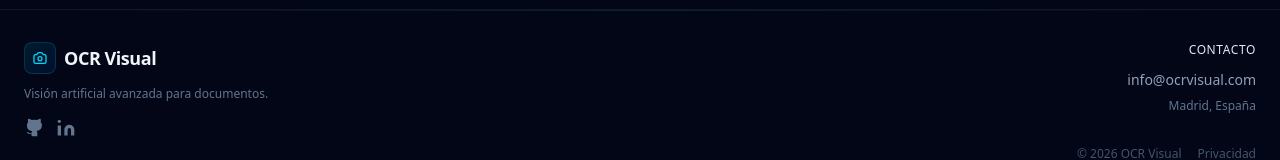
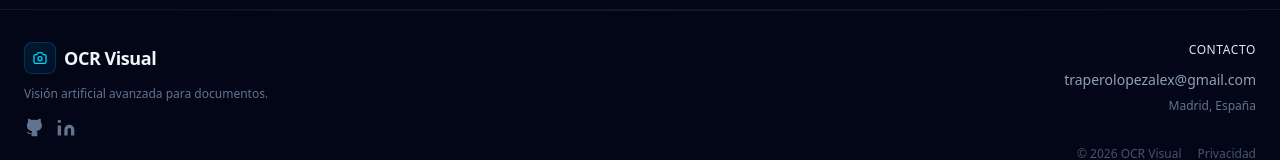
Before and after one commit to alextra05/OCR, a React (Vite) app in the folder ocr-visual/: page / in a window 1280 px wide. Shown: the part 2971-3131 px from the top of the page. Built offline with nearby package versions, Linux system fonts and the light colour scheme.

Commit message:
Cambios en el footer

```diff
--- a/ocr-visual/src/Footer.jsx
+++ b/ocr-visual/src/Footer.jsx
@@ -29,14 +29,16 @@ const Footer = () => {
                         {/* Socials Inline */}
                         <div className="flex gap-3 mt-1">
                             {[
-                                { name: 'Github', path: 'M9 19c-5 1.5-5-2.5-7-3m14 6v-3.87a3.37 3.37 0 00-.94-2.61c3.14-.35 6.44-1.54 6.44-7A5.44 5.44 0 0020 4.77 5.07 5.07 0 0019.91 1S18.73.65 16 2.48a13.38 13.38 0 00-7 0C6.27.65 5.09 1 5.09 1A5.07 5.07 0 005 4.77a5.44 5.44 0 00-1.5 3.78c0 5.42 3.3 6.61 6.44 7A3.37 3.37 0 009 18.13V22' },
-                                { name: 'LinkedIn', path: 'M16 8a6 6 0 016 6v7h-4v-7a2 2 0 00-2-2 2 2 0 00-2 2v7h-4v-7a6 6 0 016-6zM2 9h4v12H2z' }
+                                { name: 'Github', path: 'M9 19c-5 1.5-5-2.5-7-3m14 6v-3.87a3.37 3.37 0 00-.94-2.61c3.14-.35 6.44-1.54 6.44-7A5.44 5.44 0 0020 4.77 5.07 5.07 0 0019.91 1S18.73.65 16 2.48a13.38 13.38 0 00-7 0C6.27.65 5.09 1 5.09 1A5.07 5.07 0 005 4.77a5.44 5.44 0 00-1.5 3.78c0 5.42 3.3 6.61 6.44 7A3.37 3.37 0 009 18.13V22', url: 'https://github.com/alextra05/OCR' },
+                                { name: 'LinkedIn', path: 'M16 8a6 6 0 016 6v7h-4v-7a2 2 0 00-2-2 2 2 0 00-2 2v7h-4v-7a6 6 0 016-6zM2 9h4v12H2z', url: 'https://www.linkedin.com/in/alex-trapero-l%C3%B3pez-57132a339/' }
                             ].map((social, idx) => (
                                 <a
                                     key={idx}
-                                    href="#"
+                                    href={social.url}
                                     className="text-slate-500 hover:text-cyan-400 transition-colors"
                                     aria-label={social.name}
+                                    target="_blank"
+                                    rel="noopener noreferrer"
                                 >
                                     <svg className="w-5 h-5" fill="currentColor" viewBox="0 0 24 24">
                                         <path d={social.path} />
@@ -50,8 +52,8 @@ const Footer = () => {
                     {/* Contact Section (Right aligned) */}
                     <div className="flex flex-col items-center md:items-end gap-2 text-sm">
                         <h4 className="text-slate-200 font-medium text-xs uppercase tracking-wider mb-1">Contacto</h4>
-                        <a href="mailto:info@ocrvisual.com" className="text-slate-400 hover:text-cyan-400 transition-colors">
-                            info@ocrvisual.com
+                        <a href="mailto:traperolopezalex@gmail.com" className="text-slate-400 hover:text-cyan-400 transition-colors">
+                            traperolopezalex@gmail.com
                         </a>
                         <span className="text-slate-500 text-xs">Madrid, España</span>
 
```
Also changed, not shown: 1 other file (tests, documents, lock files or other folders).
